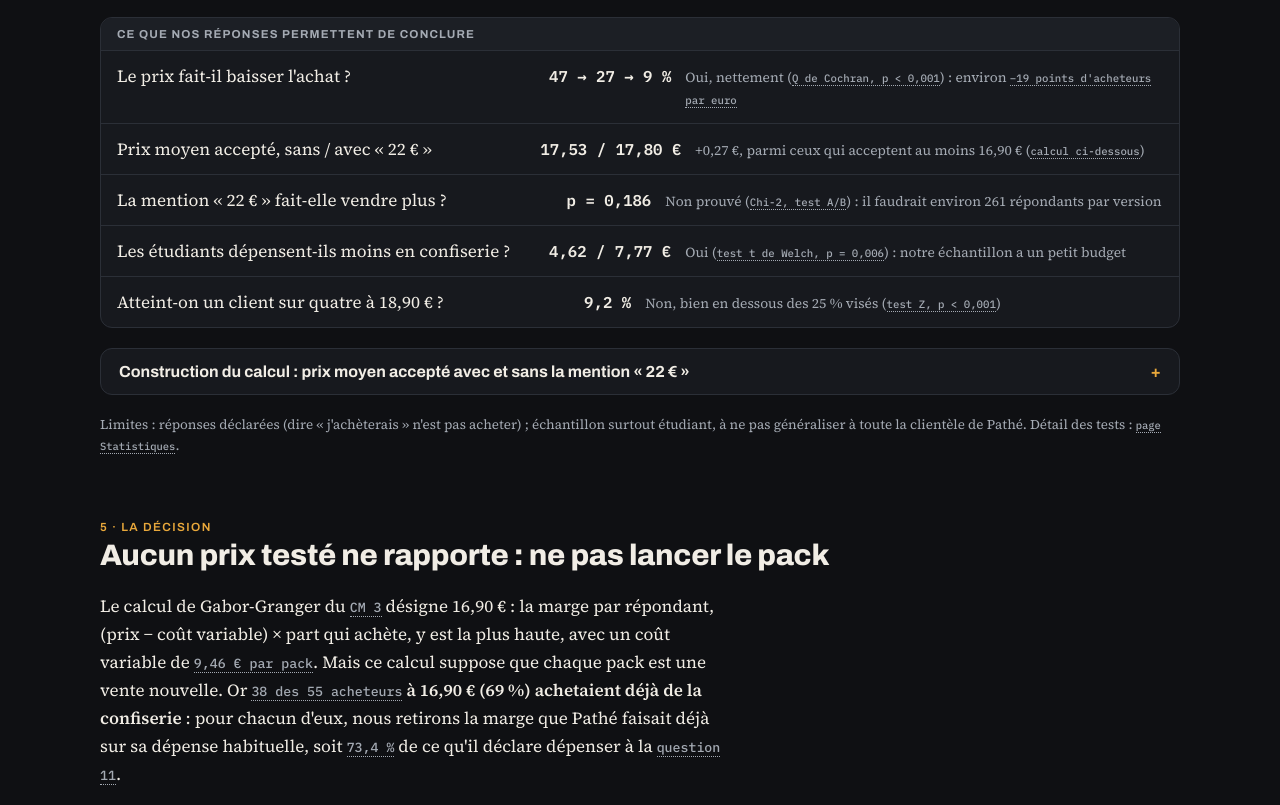
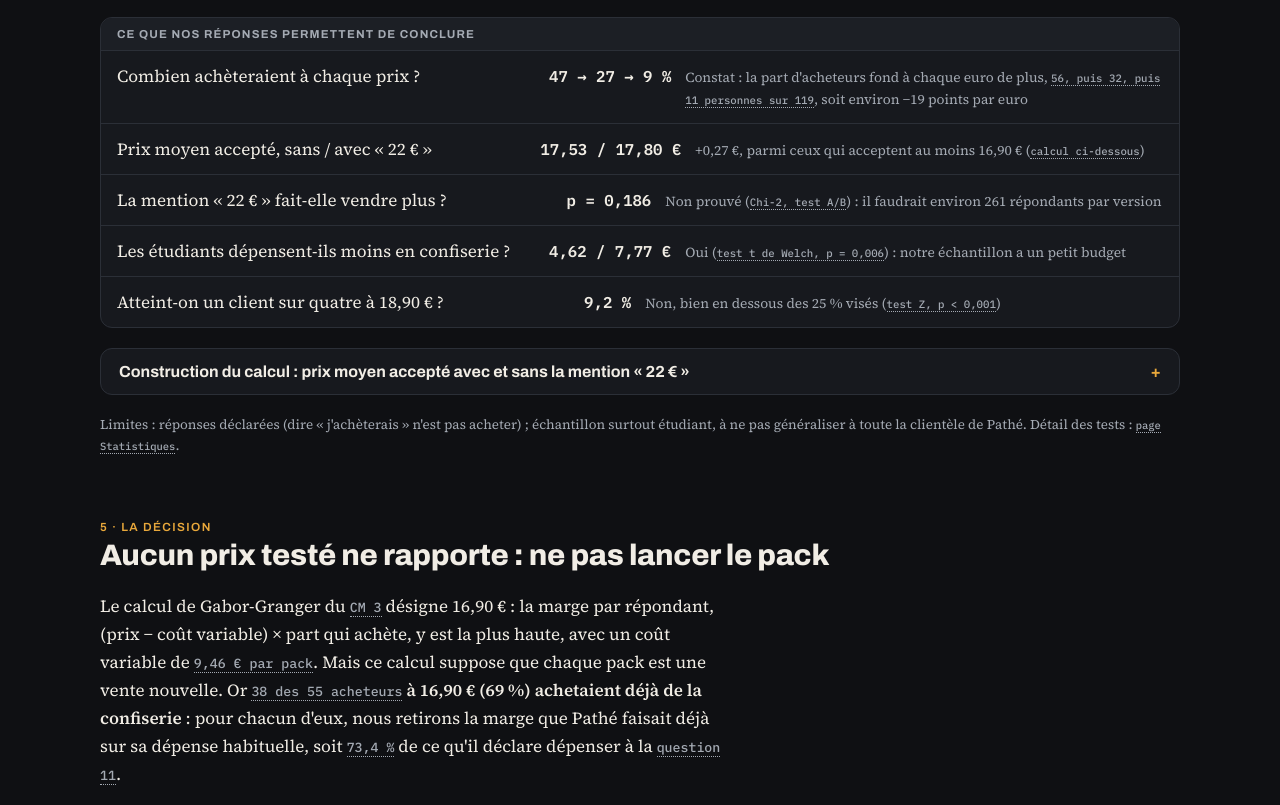
Before and after one commit to romanebgt-art/dossier-pathe, a plain HTML site: page oral/index.html in a window 1280 px wide. Shown: the part 6044-6849 px from the top of the page. Drawn offline with Linux system fonts and the light colour scheme.

Commit message:
Oral : baisse des achats présentée comme un constat (Q de Cochran retiré)

```diff
--- a/oral/index.html
+++ b/oral/index.html
@@ -220,7 +220,7 @@ td.chaleur{font-weight:700;color:var(--ink)}
 
     <div class="calc">
       <div class="head">Ce que nos réponses permettent de conclure</div>
-      <div class="row"><span class="t">Le prix fait-il baisser l'achat ?</span><span class="v">47 → 27 → 9 %</span><span class="o">Oui, nettement (<a class="src" href="../statistiques.html#t1">Q de Cochran, p &lt; 0,001</a>) : environ <a class="src" href="../statistiques.html#t6">−19 points d'acheteurs par euro</a></span></div>
+      <div class="row"><span class="t">Combien achèteraient à chaque prix ?</span><span class="v">47 → 27 → 9 %</span><span class="o">Constat : la part d'acheteurs fond à chaque euro de plus, <a class="src" href="../prix-psychologique.html#gg">56, puis 32, puis 11 personnes sur 119</a>, soit environ −19 points par euro</span></div>
       <div class="row"><span class="t">Prix moyen accepté, sans / avec « 22 € »</span><span class="v">17,53 / 17,80 €</span><span class="o">+0,27 €, parmi ceux qui acceptent au moins 16,90 € (<a class="src" href="#calc-prix-accepte">calcul ci-dessous</a>)</span></div>
       <div class="row"><span class="t">La mention « 22 € » fait-elle vendre plus ?</span><span class="v">p = 0,186</span><span class="o">Non prouvé (<a class="src" href="../statistiques.html#t8">Chi-2, test A/B</a>) : il faudrait environ 261 répondants par version</span></div>
       <div class="row"><span class="t">Les étudiants dépensent-ils moins en confiserie ?</span><span class="v">4,62 / 7,77 €</span><span class="o">Oui (<a class="src" href="../statistiques.html#t4">test t de Welch, p = 0,006</a>) : notre échantillon a un petit budget</span></div>
```
